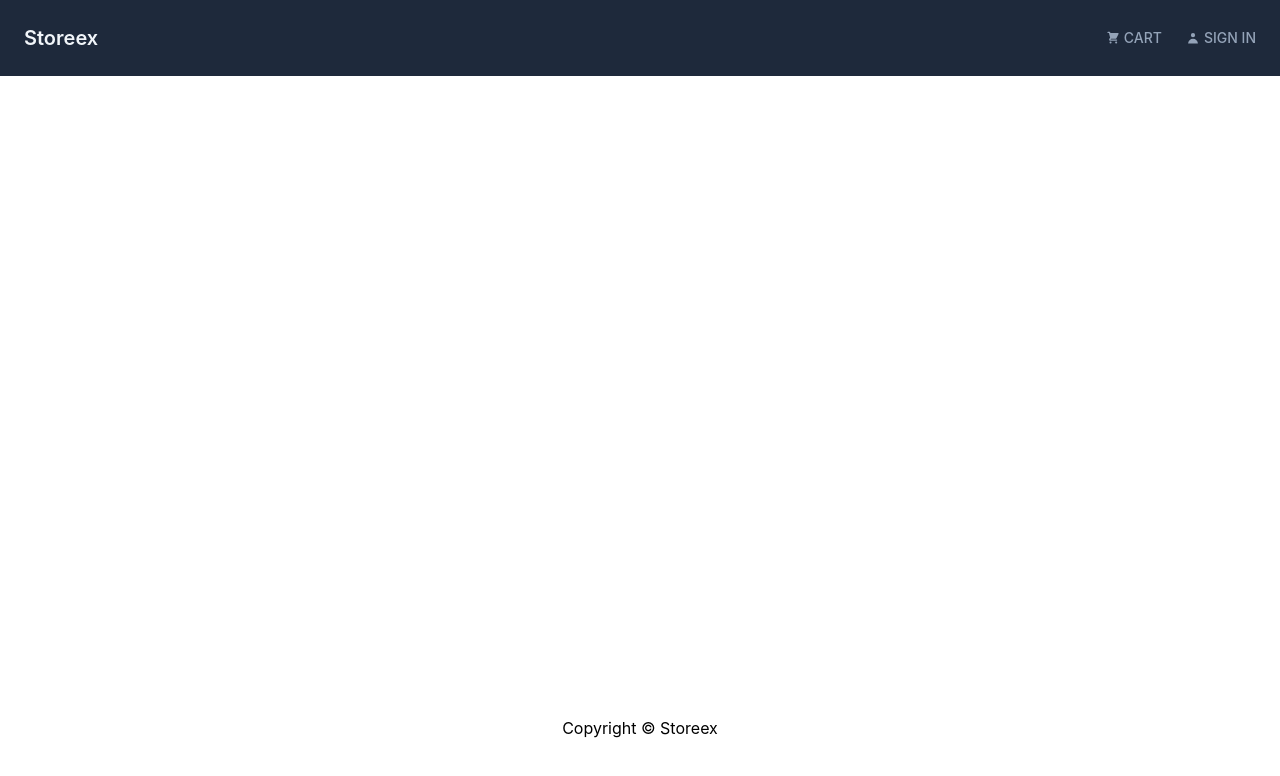
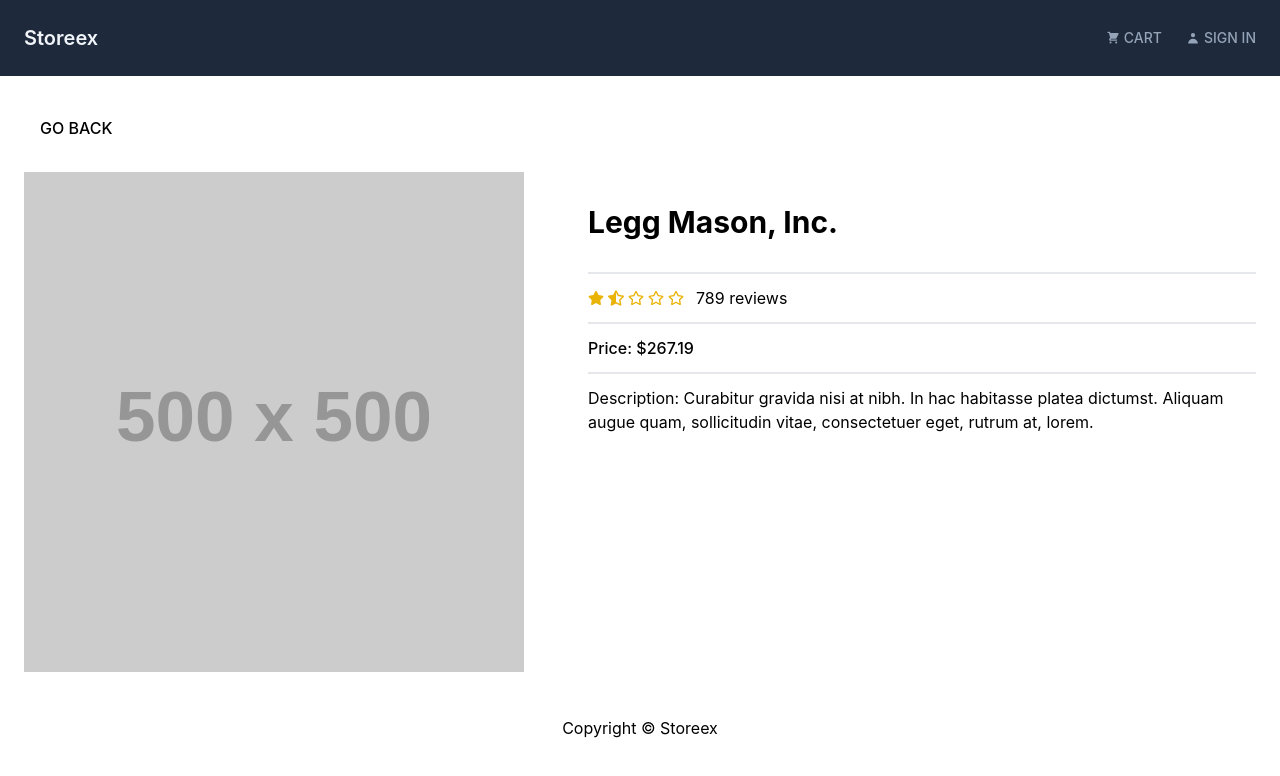
Before and after one commit to Mahmoud2227/storeex, a React (Create React App) app in the folder client/: page /product/1 in a window 1280 px wide. Shown: the top 776 px of the page. Built offline with nearby package versions, Linux system fonts and the light colour scheme; the HTML template or start-up script is replaced by a standard one.

Commit message:
add the product page

```diff
--- a/client/src/App.tsx
+++ b/client/src/App.tsx
@@ -1,7 +1,10 @@
 import {BrowserRouter, Route, Routes} from "react-router-dom";
+
 import Footer from "./components/Footer";
 import Header from "./components/Header";
+
 import Home from "./pages/Home";
+import Product from "./pages/Product";
 
 const App = () => {
 	return (
@@ -9,7 +12,8 @@
 			<Header />
 			<main className='container mx-auto min-h-[80vh] p-6'>
 				<Routes>
-					<Route path='/' element={<Home/>} />
+					<Route path='/' element={<Home />} />
+					<Route path='/product/:id' element={<Product />} />
 				</Routes>
 			</main>
 			<Footer />
--- a/client/src/components/product/Rating.tsx
+++ b/client/src/components/UI/Rating.tsx
@@ -1,9 +1,13 @@
 import React from "react";
 import {FaStar, FaStarHalfAlt, FaRegStar} from "react-icons/fa";
 
-const Rating: React.FC<{value: number; text: string}> = ({value, text}) => {
+const Rating: React.FC<{value: number; text: string; className?: string}> = ({
+	value,
+	text,
+	className,
+}) => {
 	return (
-		<div className='flex items-center gap-1 text-yellow-500'>
+		<div className={`flex items-center gap-1 text-yellow-500 ${className ? className : ""}`}>
 			<span>{value >= 1 ? <FaStar /> : value >= 0.5 ? <FaStarHalfAlt /> : <FaRegStar />}</span>
 			<span>{value >= 2 ? <FaStar /> : value >= 1.5 ? <FaStarHalfAlt /> : <FaRegStar />}</span>
 			<span>{value >= 3 ? <FaStar /> : value >= 2.5 ? <FaStarHalfAlt /> : <FaRegStar />}</span>
--- a/client/src/components/product/Product.tsx
+++ b/client/src/components/product/Product.tsx
@@ -1,7 +1,7 @@
 import React from "react";
 import {Link} from "react-router-dom";
 import ProductType from "../../types/product";
-import Rating from "./Rating";
+import Rating from "../UI/Rating";
 
 const Product: React.FC<{product: ProductType}> = ({product}) => {
 	return (
--- /dev/null
+++ b/client/src/pages/Product.tsx
@@ -0,0 +1,29 @@
+import React from "react";
+import {Link, useParams} from "react-router-dom";
+import Rating from "../components/UI/Rating";
+import products from "../DummyProducts";
+
+const Product: React.FC = () => {
+	const {id} = useParams<{id: string}>();
+	const product = products.find((p) => p._id.toString() === id);
+	return (
+		<div>
+			<Link to='/' className='block w-fit mb-4 p-4 font-medium hover:bg-slate-300'>
+				GO BACK
+			</Link>
+			<div className="flex gap-16">
+				<img src={product?.image} alt={product?.name} />
+				<div>
+					<h1 className="text-3xl font-bold py-8">{product?.name}</h1>
+					<div>
+						{product && <Rating value={product?.rating} text={`${product?.numReviews} reviews`} className='border-t-2 py-3' />}
+            <p className="font-medium py-3 border-t-2">Price: {product?.price}</p>
+            <p className="py-3 border-t-2">Description: {product?.description}</p>
+					</div>
+				</div>
+			</div>
+		</div>
+	);
+};
+
+export default Product;
```
